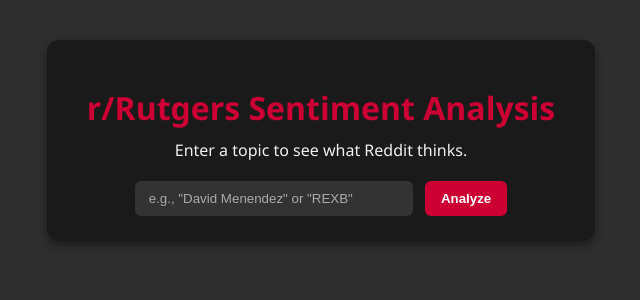
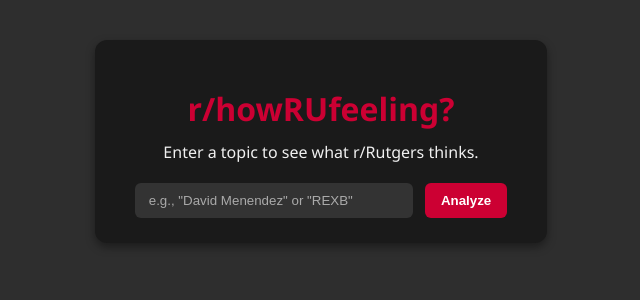
Before and after one commit to yatwang7/Sentiment_Analysis, a Flask app: page / in a window 1280 px wide. Shown: the top 300 px of the page, without its empty margins (319-959 px from the left). Run offline with Flask 3, Linux system fonts and the light colour scheme.

Commit message:
howRUfeeling?
title update

```diff
--- a/templates/index.html
+++ b/templates/index.html
@@ -2,7 +2,7 @@
 <html lang="en">
 <head>
   <meta charset="UTF-8">
-  <title>RU Sentiment Analysis</title>
+  <title>r/howRUfeeling?</title>
   <style>
     :root {
       --bg-dark: #2e2e2e;
@@ -27,6 +27,7 @@
     h1 {
       color: var(--accent);
       margin-bottom: 10px;
+      padding: 1px 50px;
     }
 
     p {
@@ -114,8 +115,8 @@
 </head>
 <body>
   <div class="containerSearch">
-    <h1>r/Rutgers Sentiment Analysis</h1>
-    <p>Enter a topic to see what Reddit thinks.</p>
+    <h1>r/howRUfeeling?</h1>
+    <p>Enter a topic to see what r/Rutgers thinks.</p>
 
     <input type="text" id="profName" placeholder="e.g., &quot;David Menendez&quot; or &quot;REXB&quot;">
     <button id="analyzeBtn">Analyze</button>
```
